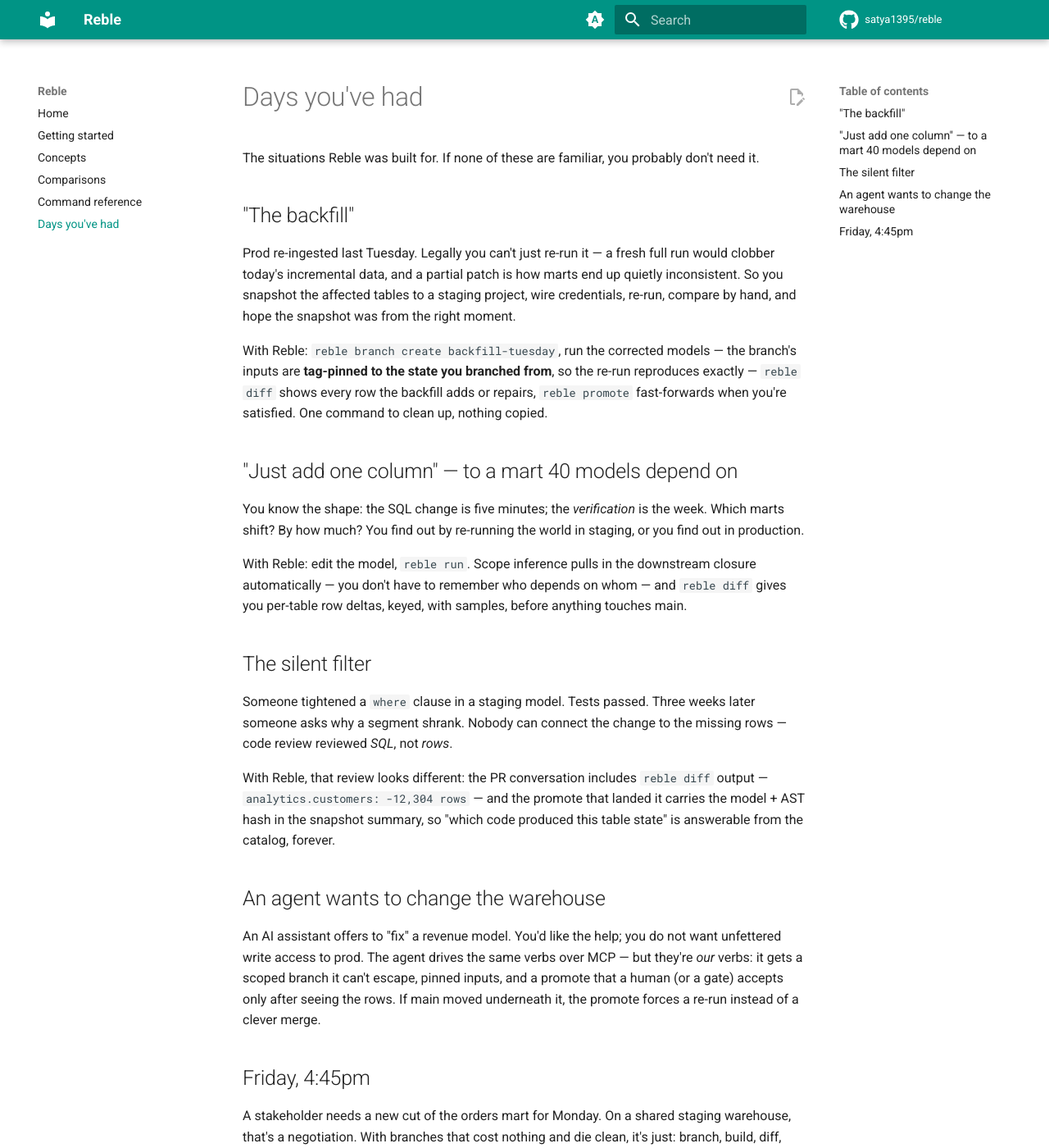
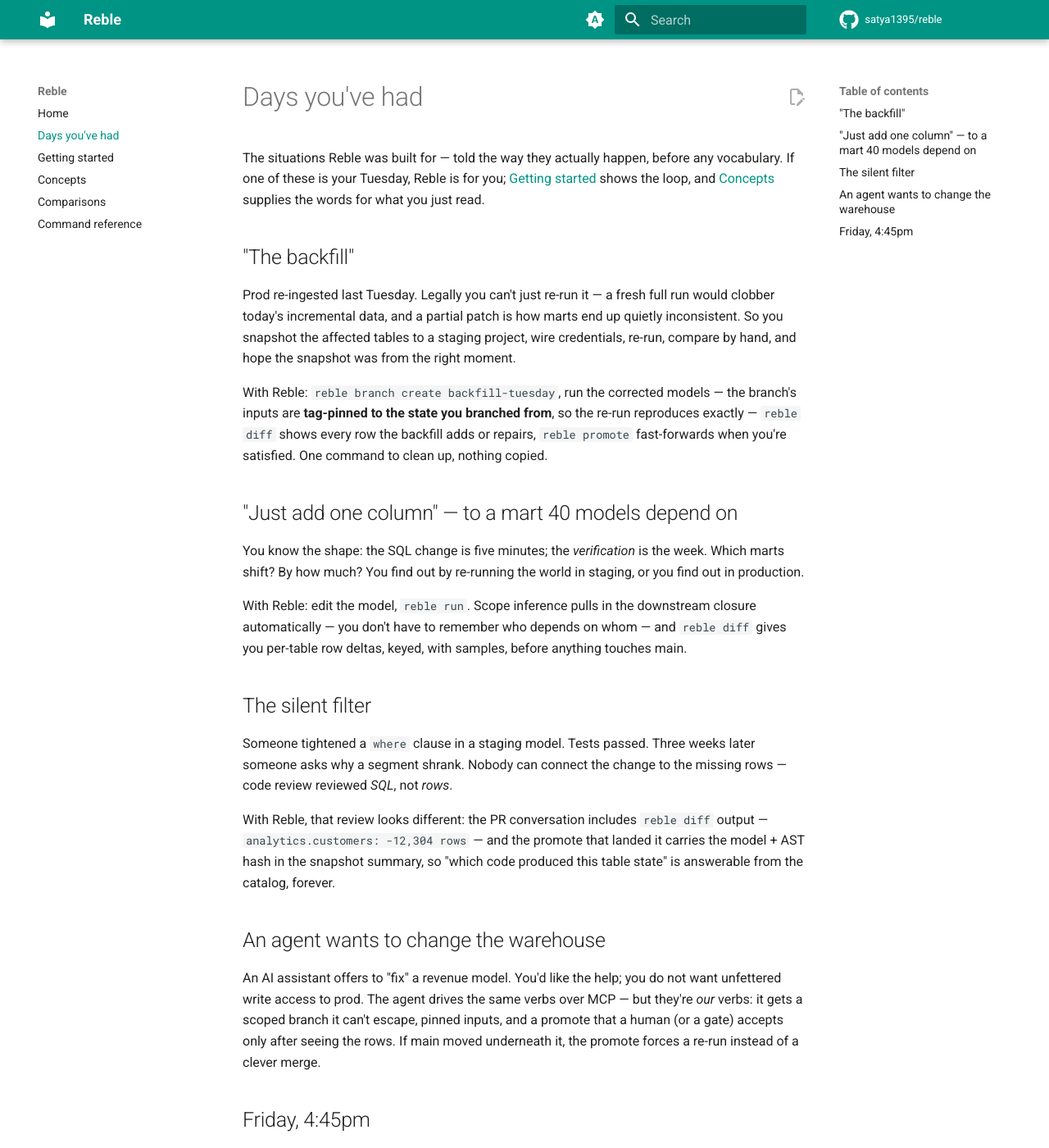
Before and after one commit to satya1395/reble, an MkDocs documentation site: the page built from docs/scenarios.md, in a window 1280 px wide and 1400 px high. Shown: the whole window at 82% size. Built offline with MkDocs 1.6.1 and Material for MkDocs 9.7.7, drawn with Linux system fonts in a browser that asks for light colours; comment, search, counter and statistics services are not loaded; some of the changed text lies outside the part shown.

Commit message:
docs: story-first nav — 'Days you've had' leads the site
Many readers don't know Iceberg yet; the scenarios hook them before the
vocabulary. Home points readers there first.

```diff
--- a/docs/scenarios.md
+++ b/docs/scenarios.md
@@ -1,7 +1,9 @@
 # Days you've had
 
-The situations Reble was built for. If none of these are familiar, you
-probably don't need it.
+The situations Reble was built for — told the way they actually happen,
+before any vocabulary. If one of these is your Tuesday, Reble is for you;
+[Getting started](getting-started.md) shows the loop, and
+[Concepts](concepts.md) supplies the words for what you just read.
 
 ## "The backfill"
 
--- a/mkdocs.yml
+++ b/mkdocs.yml
@@ -46,11 +46,11 @@ theme:
 
 nav:
   - Home: index.md
+  - Days you've had: scenarios.md
   - Getting started: getting-started.md
   - Concepts: concepts.md
   - Comparisons: comparisons.md
   - Command reference: cli.md
-  - Days you've had: scenarios.md
 
 not_in_nav: |
   requirements.txt
```
Also changed, not shown: docs/index.md (+3 -2 lines).
